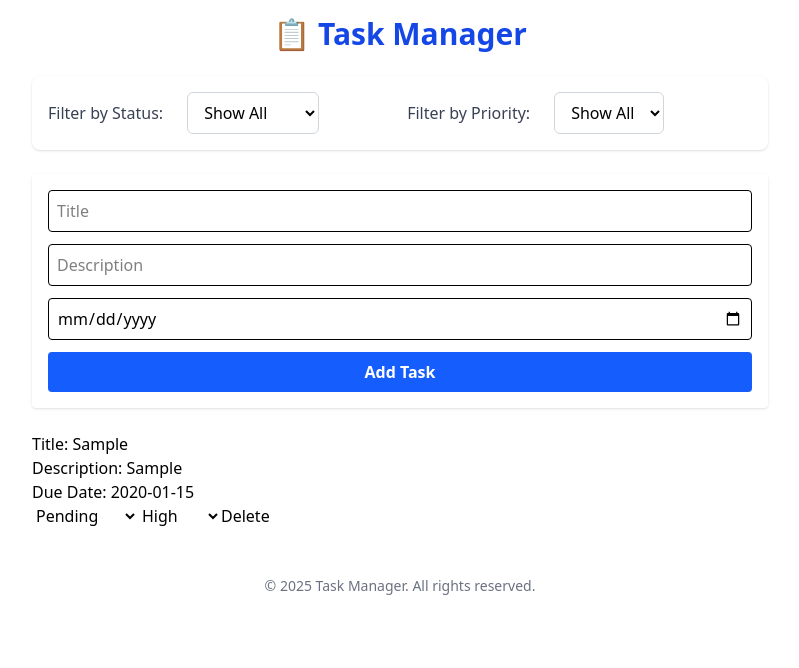
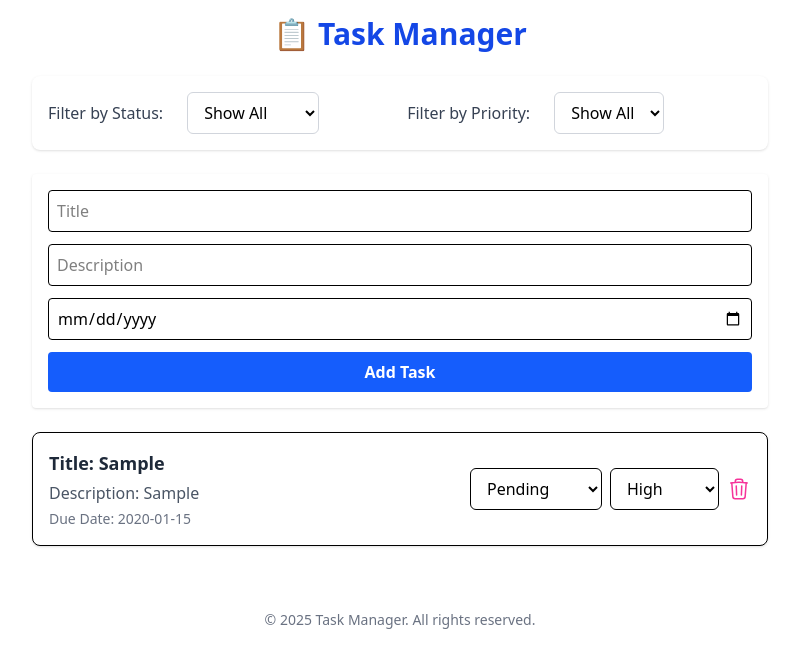
Before and after one commit to MeronTeweldebrhan/Task-dashboard, a React (Vite) app: page / in a window 1280 px wide. Both pictures are taken after typing "Sample", "Sample", "2020-01-15" into the empty fields and a click on the button "Add Task". Shown: the top 668 px of the page, without its empty margins (240-1039 px from the left). Built offline with nearby package versions, Linux system fonts and the light colour scheme.

Commit message:
Update styles of the Task item

```diff
--- a/src/components/TaskList/TaskItem.tsx
+++ b/src/components/TaskList/TaskItem.tsx
@@ -1,13 +1,20 @@
-import type { TaskItemProps, TaskStatus,TaskPriority } from '../../types/Index';
+import type { TaskItemProps, TaskStatus, TaskPriority } from '../../types/Index';
+import { TrashIcon } from "@heroicons/react/24/outline";
 
-function TaskItem({ task, onDelete, onStatusChange,onPriorityChange }: TaskItemProps) {
+function TaskItem({ task, onDelete, onStatusChange, onPriorityChange }: TaskItemProps) {
   return (
-    <li>
-      <h3>Title: {task.title}</h3>
-      <p>Description: {task.description}</p>
-      <p>Due Date: {task.dueDate}</p>
+    <li className="border p-4 mb-4 rounded-lg shadow-sm hover:shadow-md transition duration-300 bg-white flex flex-col gap-2 md:flex-row md:items-center md:justify-between">
+      <div className="flex-1">
+        <h3 className="font-semibold text-lg text-gray-800 mb-1">Title: {task.title}</h3>
+        <p className="text-gray-600 mb-1">Description: {task.description}</p>
+        <p className="text-gray-500 text-sm">Due Date: {task.dueDate}</p>
+      </div>
+
+      <div className="flex flex-col md:flex-row md:items-center gap-2 mt-3 md:mt-0">
         <select
           value={task.status}
+          id={`status-${task.id}`}
+          className="border rounded-md px-3 py-2 focus:outline-none focus:ring-2 focus:ring-blue-500"
           onChange={(e) => onStatusChange(task.id, e.target.value as TaskStatus)}
         >
           <option value="pending">Pending</option>
@@ -15,16 +22,26 @@ function TaskItem({ task, onDelete, onStatusChange,onPriorityChange }: TaskItemP
           <option value="completed">Completed</option>
           <option value="overdue">Overdue</option>
         </select>
+
         <select
           id={`priority-${task.id}`}
           value={task.priority}
+          className="border rounded-md px-3 py-2 focus:outline-none focus:ring-2 focus:ring-blue-500"
           onChange={(e) => onPriorityChange(task.id, e.target.value as TaskPriority)}
         >
           <option value="high">High</option>
           <option value="medium">Medium</option>
           <option value="low">Low</option>
         </select>
-      <button onClick={() => onDelete(task.id)}>Delete</button>
+
+        <button
+          onClick={() => onDelete(task.id)}
+          className="text-pink-500 hover:text-pink-700 transition"
+          title="Delete task"
+        >
+          <TrashIcon className="w-6 h-6" />
+        </button>
+      </div>
     </li>
   );
 }
```
Lines whose indentation alone changed are shown as unchanged.
